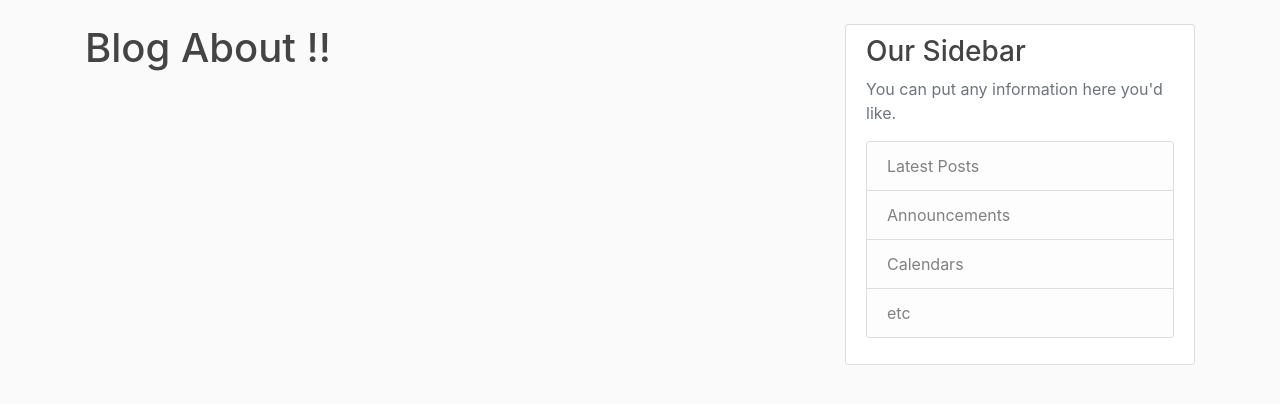
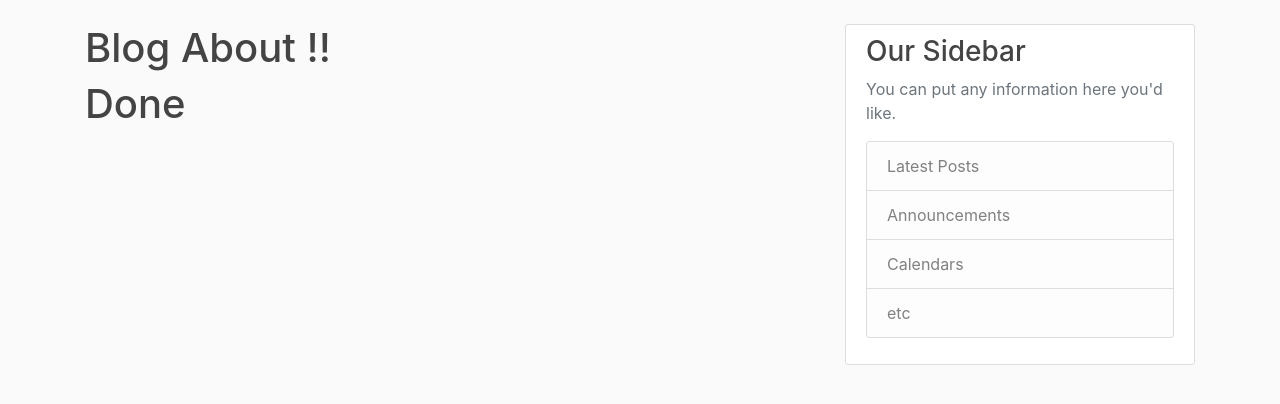
Before and after one commit to sairevanthv/Dj-Pro, a Django app: template blog/templates/blog/about.html in a window 1280 px wide. Shown: the part 56-460 px from the top of the page. Run offline with Django 3.2, Linux system fonts and the light colour scheme; the template is opened without the code that fills it, so the values that code supplies are empty; some libraries are stand-ins or nearby versions.

Commit message:
added done msg

```diff
--- a/blog/templates/blog/about.html
+++ b/blog/templates/blog/about.html
@@ -1,4 +1,5 @@
 {% extends "blog/base.html" %}
 {% block content %}
     <h1>Blog About !! </h1>
+    <h1>Done </h1>
 {% endblock content %}
```
